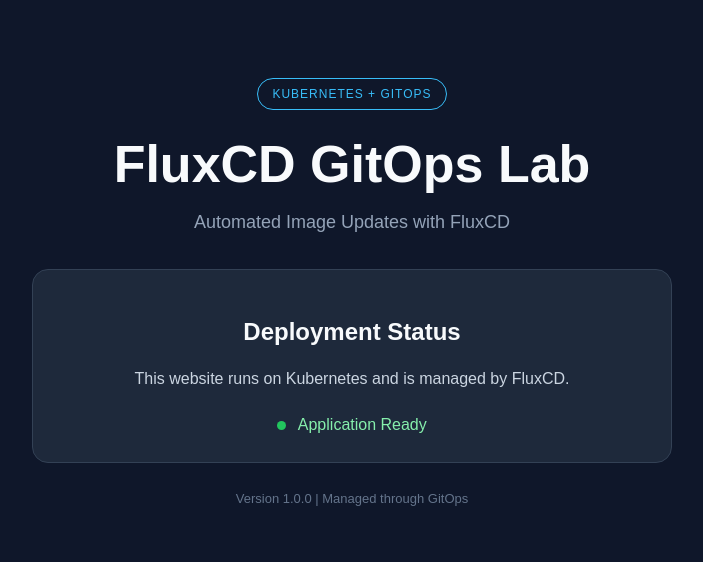
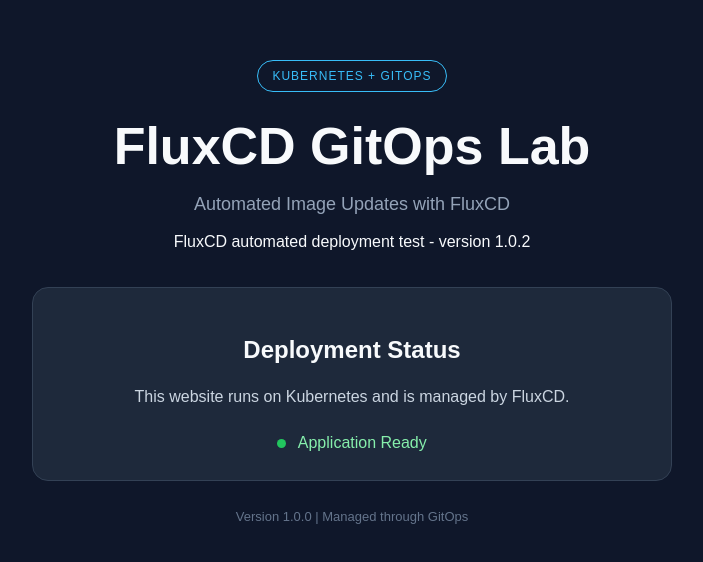
Before and after one commit to sarveshhatii/fluxcd-gitops-lab, a plain HTML site: page website/index.html in a window 1280 px wide. Shown: the part 108-670 px from the top of the page, without its empty margins (288-991 px from the left). Drawn offline with Linux system fonts and the light colour scheme.

Commit message:
Test FluxCD automated image update

```diff
--- a/website/index.html
+++ b/website/index.html
@@ -11,6 +11,7 @@
         <div class="badge">KUBERNETES + GITOPS</div>
         <h1>FluxCD GitOps Lab</h1>
         <p class="subtitle">Automated Image Updates with FluxCD</p>
+        <p>FluxCD automated deployment test - version 1.0.2</p>
         <section class="card">
             <h2>Deployment Status</h2>
             <p>This website runs on Kubernetes and is managed by FluxCD.</p>
```
